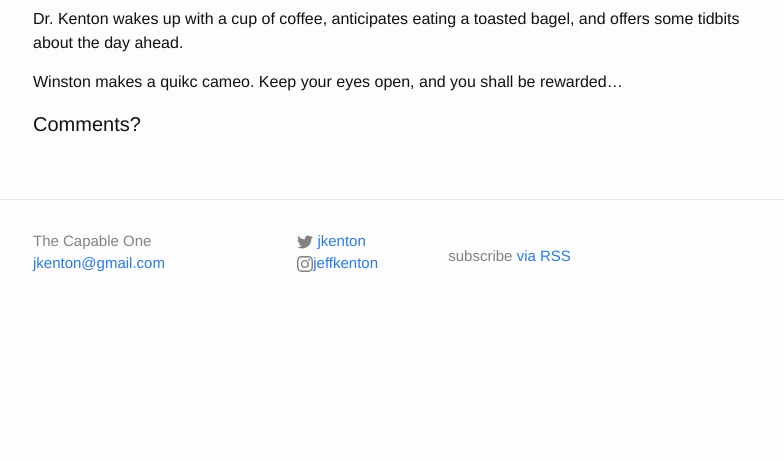
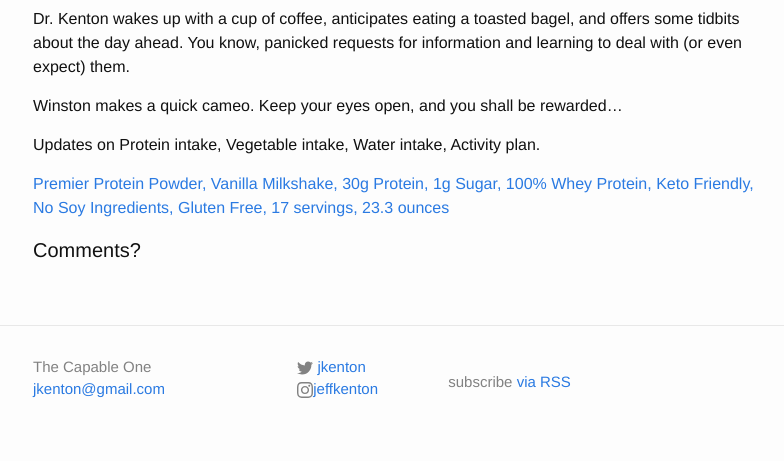
Before and after one commit to jkenton/CapableOne, a Jekyll site: the page built from _posts/2024-01-04-DKWU-Jan-04.md, in a window 1280 px wide. Shown: the part 521-982 px from the top of the page, without its empty margins (237-1021 px from the left). Built offline with Jekyll 4.4.1, drawn with Linux system fonts in a browser that asks for light colours; comment, search, counter and statistics services are not loaded; before the commit the page ends 900 px from its top, so only the background shows below that.

Commit message:
DKWU January 4 2024

```diff
--- a/_posts/2024-01-04-DKWU-Jan-04.md
+++ b/_posts/2024-01-04-DKWU-Jan-04.md
@@ -11,6 +11,10 @@ comments: true
 <iframe width="560" height="315" src="https://www.youtube.com/embed/eP83LcwZDbs?si=TkKUCTt8LIP_S_TW" title="YouTube video player" frameborder="0" allow="accelerometer; autoplay; clipboard-write; encrypted-media; gyroscope; picture-in-picture; web-share" allowfullscreen></iframe>
 
 
-Dr. Kenton wakes up with a cup of coffee, anticipates eating a toasted bagel, and offers some tidbits about the day ahead.
+Dr. Kenton wakes up with a cup of coffee, anticipates eating a toasted bagel, and offers some tidbits about the day ahead. You know, panicked requests for information and learning to deal with (or even expect) them.
 
-Winston makes a quikc cameo. Keep your eyes open, and you shall be rewarded...
+Winston makes a quick cameo. Keep your eyes open, and you shall be rewarded...
+
+Updates on Protein intake, Vegetable intake, Water intake, Activity plan.
+
+[Premier Protein Powder, Vanilla Milkshake, 30g Protein, 1g Sugar, 100% Whey Protein, Keto Friendly, No Soy Ingredients, Gluten Free, 17 servings, 23.3 ounces](https://www.amazon.com/Premier-Protein-Whey-Powder-Vanilla/dp/B06ZZ3PJQD/)
```
